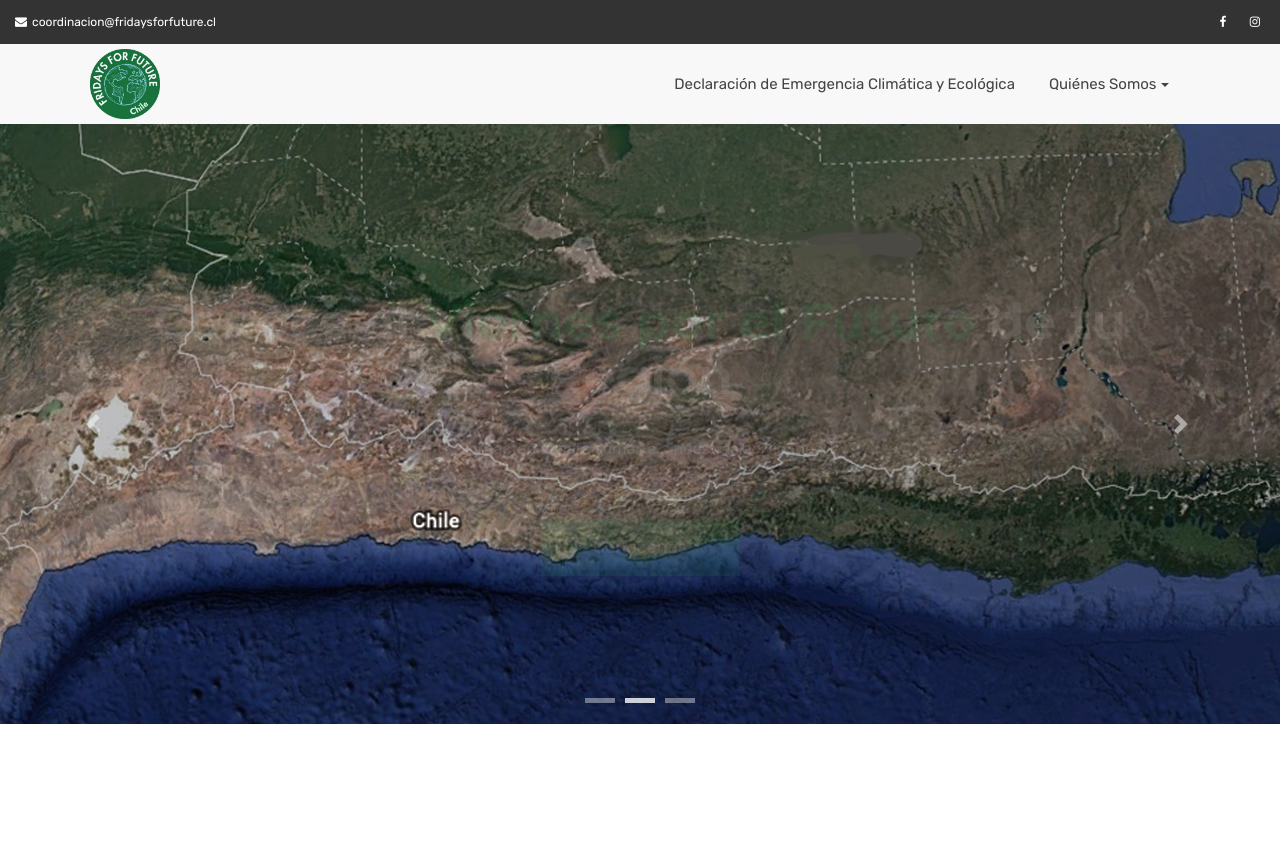
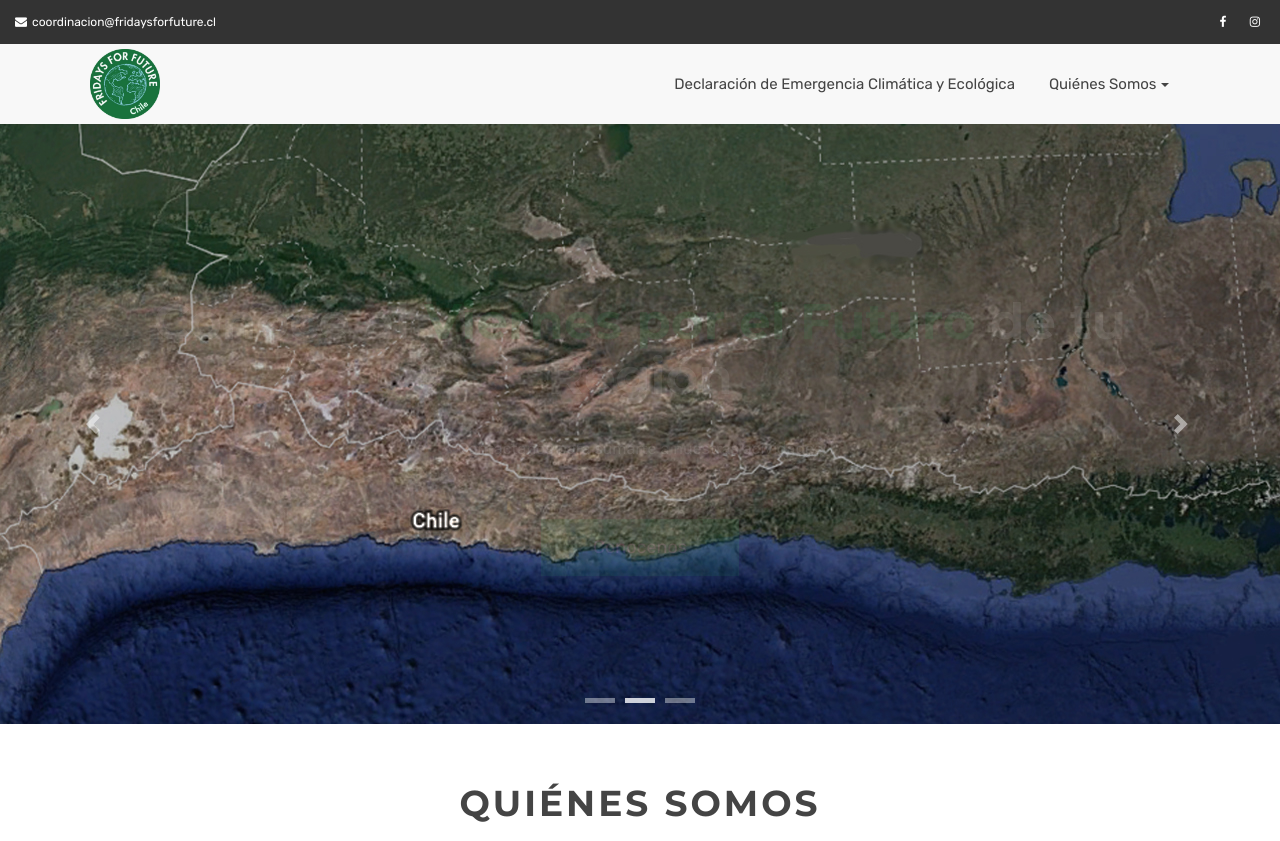
Before and after one commit to vags97/fff-webpage, a Jekyll site: the page built from index.html, in a window 1280 px wide. Shown: the top 841 px of the page. Built offline with Jekyll 4.4.1, drawn with Linux system fonts in a browser that asks for light colours; nearby versions of some CDN libraries; library files that are not in the unit come from our copies.

Commit message:
slide icon

```diff
--- a/assets/css/main.css
+++ b/assets/css/main.css
@@ -681,7 +681,7 @@
 margin:5px !important;
 background:#24b057 !important}#cards-carousel .card-block{margin:0 10px;
 background:#f7f7f7}#cards-carousel .card{background:transparent;
-margin-bottom:0}#image-carousel .item{margin:10px}#image-carousel .item img{width: 100%;  object-fit: cover}#testimonials-slider{background-color:#ccc}#testimonials-slider .testimonial{padding:150px 0;
+margin-bottom:0}#image-carousel .item{margin:10px}#image-carousel .item img{object-fit: cover}#testimonials-slider{background-color:#ccc}#testimonials-slider .testimonial{padding:150px 0;
 text-align:center}#testimonials-slider .testimonial img{width:100px;
 height:100px;
 border-radius:100%;margin-top:-40px;
--- a/index.html
+++ b/index.html
@@ -27,7 +27,7 @@
                     <img src="{{ BASE_PATH }}/assets/images/FotosFFFChile/1.jpg" alt="">
                     <div class="carousel-caption">
                       <h3 class="slide-title animated fadeInDown"><span class="text-primary">Se Embajador/a</span>  para combatir la Crisis Climática y Ecológica</h3>
-                      <h5 class="slide-text animated fadeIn">Declara Emergencia Climática en tu Colegio, Instituto, Lieceo o Universidad.</h5>
+                      <h5 class="slide-text animated fadeIn">Declara Emergencia Climática en tu Colegio, Instituto, Liceo o Universidad.</h5>
                       <a href="#features" class="btn btn-lg btn-default-filled animated fadeInUp">Se Parte del Cambio</a>
                     </div>
                   </div>
@@ -64,10 +64,10 @@
       <!-- End sliders -->
 
 
-      <div class="mb-60"></div>
+
 	<div id="QuienesSomos" class="container">
 	<!-- SERVICES -->
-            <div class="row">
+        <div class="row">
           <div class="col-md-12">
             <div class="page-header-title">
               <h2 class="heading-title text-center">Quiénes Somos</h2>
@@ -169,7 +169,7 @@
 
             </div>
 	    </div>
-            <div class="mb-60"></div>
+<div class="mb-60"></div>
 
 
 <!-- Content area end -->
```
Also changed, not shown: assets/images/FotosFFFChile/1.jpg.
